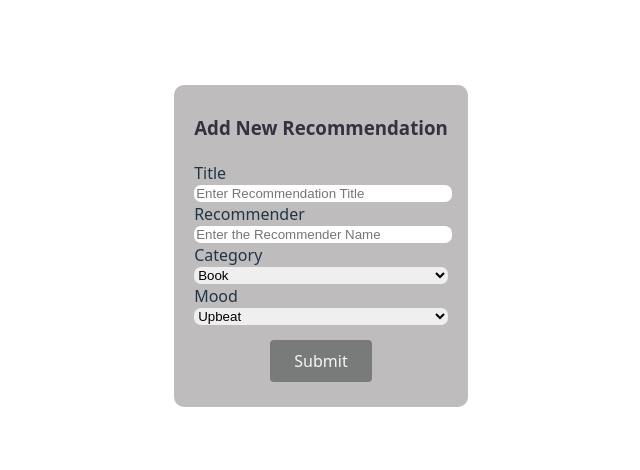
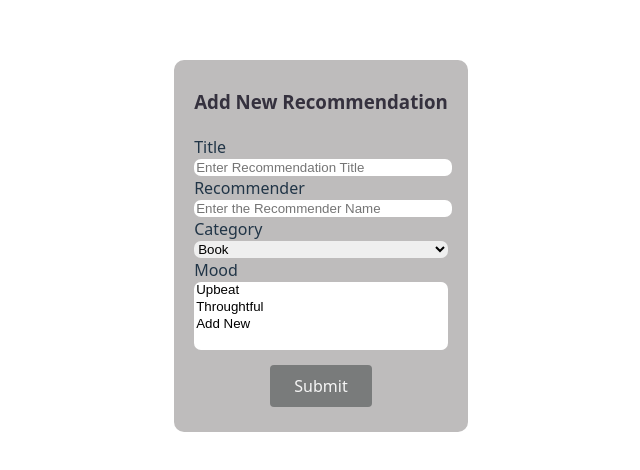
Before and after one commit to PratiAmalden/Recommendation-Tracker, a React app in the folder frontend/: page / in a window 1280 px wide. Shown: the part 154-624 px from the top of the page, without its empty margins (319-959 px from the left). Built offline with nearby package versions, Linux system fonts and the light colour scheme; the HTML template or start-up script is replaced by a standard one.

Commit message:
changing multiple selection option to Mood drop down

```diff
--- a/frontend/src/App.jsx
+++ b/frontend/src/App.jsx
@@ -50,7 +50,7 @@ function App() {
         </select>
 
         <label htmlFor='mood'>Mood</label>
-        <select name ='mood' onChange={handleChange}>
+        <select name ='mood' multiple onChange={handleChange}>
           <option value="upbeat">Upbeat</option>
           <option value ="throughtful">Throughtful</option>
           <option value ="newmood">Add New</option>
```
